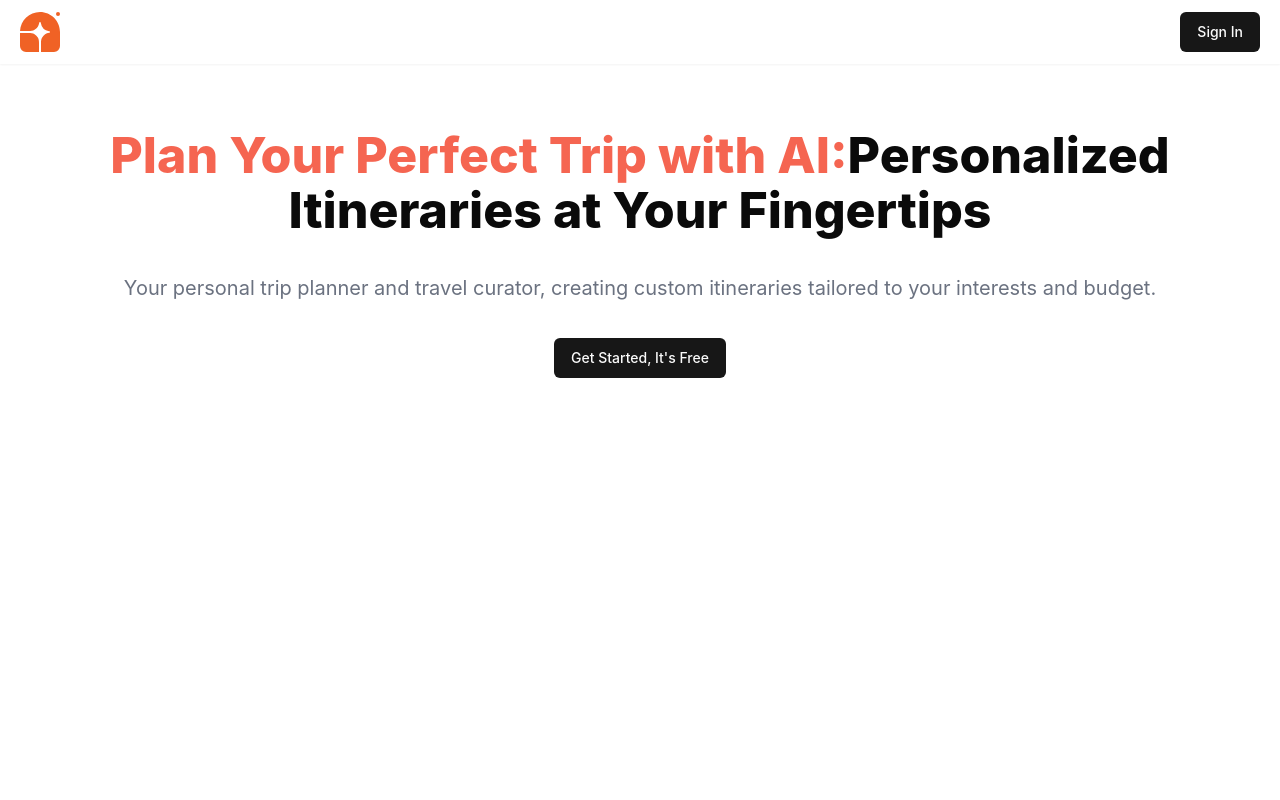
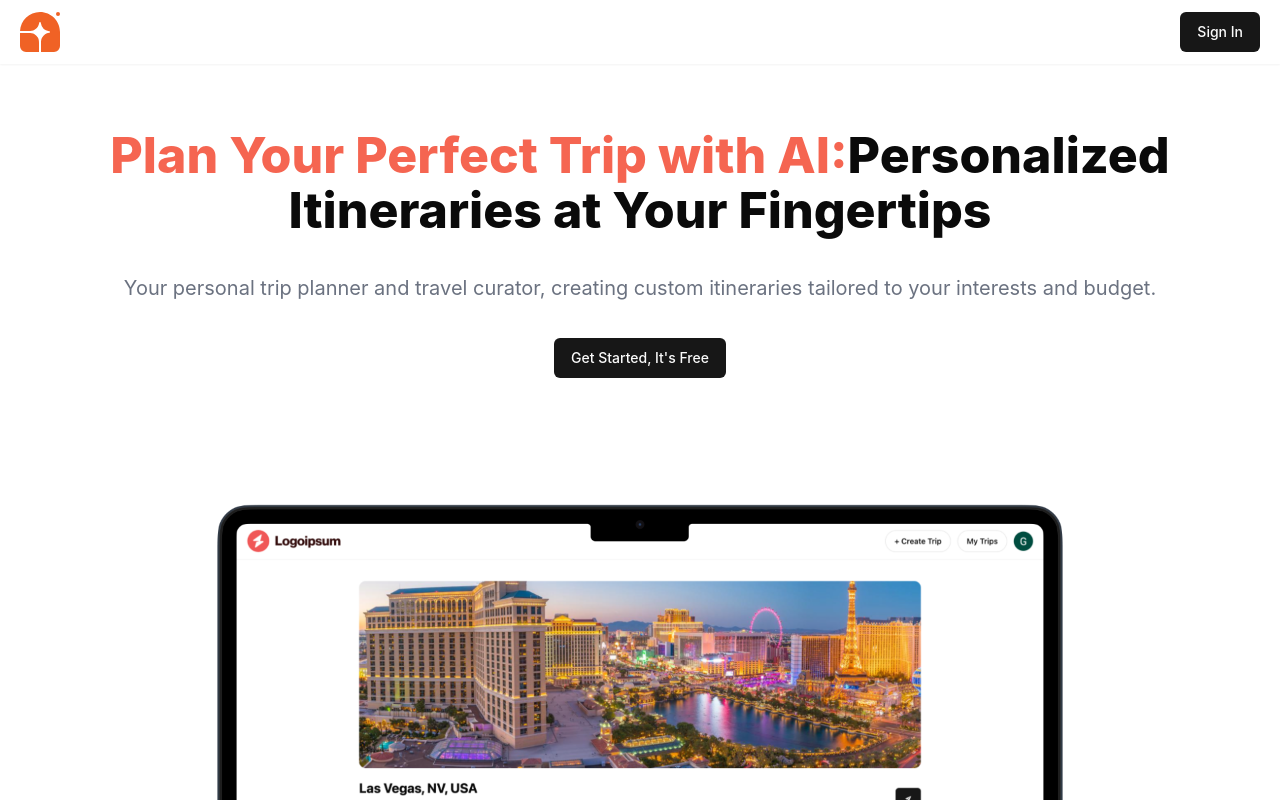
Before and after one commit to jingwenlin/Ai-Travel-Planner, a React (Vite) app: page / in a window 1280 px wide. Shown: the top 800 px of the page. Built offline with nearby package versions, Linux system fonts and the light colour scheme; no server answers.

Commit message:
landing page

```diff
--- a/src/components/custom/Hero.jsx
+++ b/src/components/custom/Hero.jsx
@@ -17,6 +17,8 @@ function Hero() {
       <Link to={'/create-trip'}>
       <Button>Get Started, It's Free</Button>
       </Link>
+
+      <img src='/landing.png' className='-mt-20'/>
     </div>
   )
 }
```
Also changed, not shown: public/landing.png (added).
